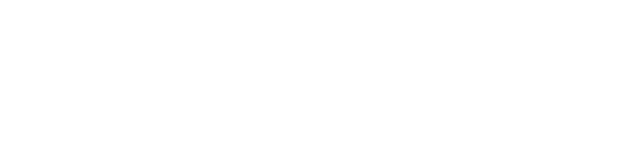
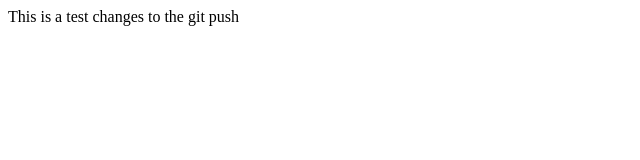
Before and after one commit to coderslifestyle/kodex-java-tut, a plain HTML site: page index.html in a window 1280 px wide. Shown: the whole page, without its empty margins (0-640 px from the left). Drawn offline with Linux system fonts and the light colour scheme.

Commit message:
Update to the html file

```diff
--- a/index.html
+++ b/index.html
@@ -6,6 +6,7 @@
     <title>Javascript lesson</title>
 </head>
 <body>
+    This is a test changes to the git push
 
 
 
```
